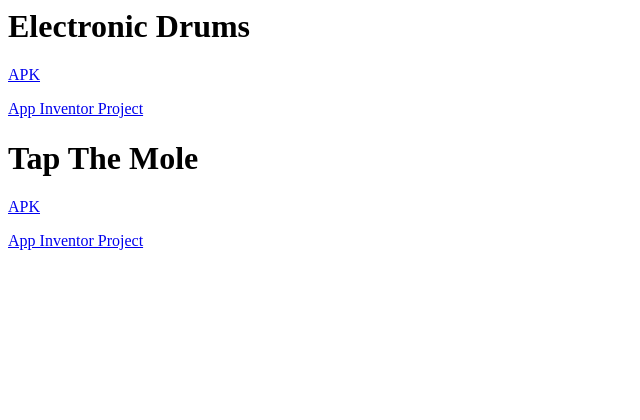
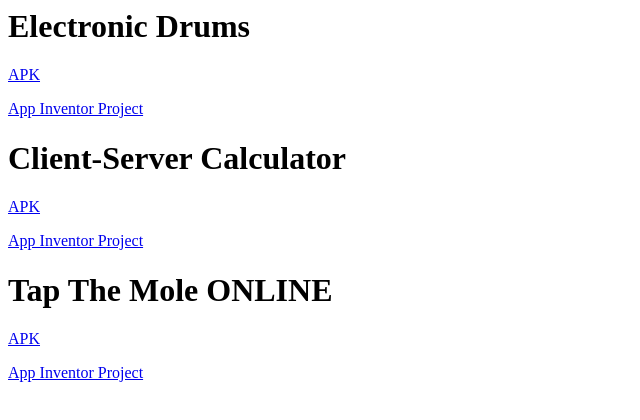
Before and after one commit to toto-castaldi/cdn, a plain HTML site: page app-inventor.html in a window 1280 px wide. Shown: the whole page, without its empty margins (0-640 px from the left). Drawn offline with Linux system fonts and the light colour scheme.

Commit message:
client server calculator

```diff
--- a/app-inventor.html
+++ b/app-inventor.html
@@ -1,5 +1,5 @@
 <html>
-  <head><title>Tap The Mole</title></head>
+  <head><title>App Inventor Resources</title></head>
   <body>
     <h1>Electronic Drums</h1>
     <p>
@@ -8,12 +8,19 @@
     <p>
       <a href="Electronic_drums.aia">App Inventor Project</a>
     </p>
-    <h1>Tap The Mole</h1>
+    <h1>Client-Server Calculator</h1>
     <p>
-      <a href="tapTheMole.apk">APK</a>
+      <a href="clientServerCalculator.apk">APK</a>
     </p>
     <p>
-      <a href="tapTheMole.aia">App Inventor Project</a>
+      <a href="clientServerCalculator.aia">App Inventor Project</a>
+    </p>
+    <h1>Tap The Mole ONLINE</h1>
+    <p>
+      <a href="tapTheMoleOnline.apk">APK</a>
+    </p>
+    <p>
+      <a href="tapTheMoleOnline.aia">App Inventor Project</a>
     </p>
   <body>
 </html>
```
Also changed, not shown: 6 other files.
